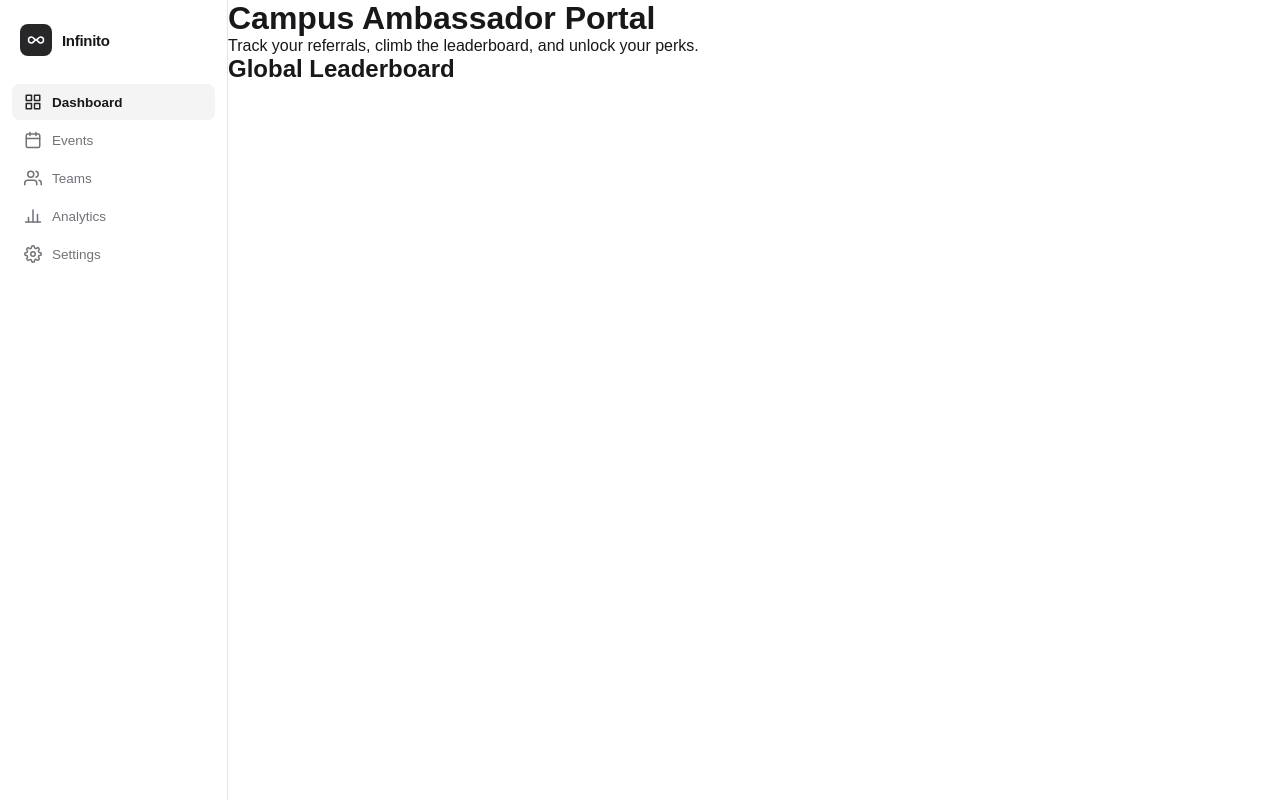
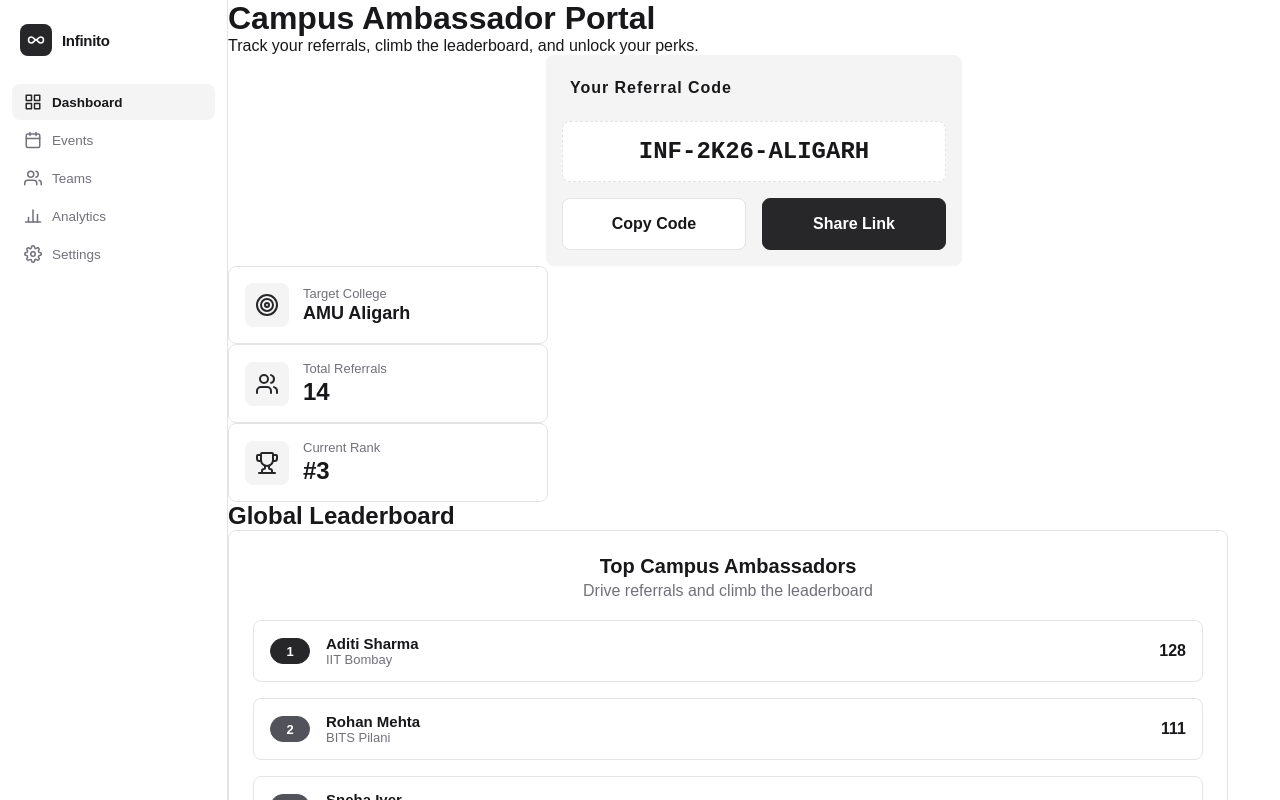
Before and after one commit to Infinito2k26/Infinito2026, a Next.js app in the folder apps/web/: page /dashboard/ca in a window 1280 px wide. Shown: the top 800 px of the page. Built offline with nearby package versions, Linux system fonts and the light colour scheme.

Commit message:
fix: CSS

```diff
--- a/apps/web/app/dashboard/ca/page.tsx
+++ b/apps/web/app/dashboard/ca/page.tsx
@@ -1,10 +1,10 @@
 "use client";
 
 // eslint-disable-next-line @typescript-eslint/no-unused-vars
-import { useState, useEffect } from "react";
-// import { ReferralCodeDisplay } from "@/components/ca/ReferralCodeDisplay";
-// import { StatCard } from "@/components/ca/StatCard";
-// import { LeaderboardWidget } from "@/components/ca/LeaderboardWidget";
+import  {useState, useEffect } from "react";
+import  ReferralCodeDisplay  from "@/components/ca/ReferralCodeDisplay";
+import  StatCard  from "@/components/ca/StatCard";
+import LeaderboardWidget from "@/components/ca/LeaderboardWidget";
 // eslint-disable-next-line @typescript-eslint/no-unused-vars
 import { Users, Trophy, Target } from "lucide-react";
 
@@ -65,42 +65,42 @@ export default function CADashboardPage() {
         <div className="grid grid-cols-1 md:grid-cols-3 gap-6">
         <div className="md:col-span-2">
           {/* Passing the smart handlers down to the dumb UI */}
-            {/* <ReferralCodeDisplay
+            <ReferralCodeDisplay
             code={caData.referralCode}
             onCopy={handleCopyCode}
             onShare={handleShareLink}
-          /> */}
+          />
         </div>
 
         <div className="md:col-span-1">
-            {/* <StatCard
+            <StatCard
             title="Target College"
             value={caData.targetCollege}
             icon={<Target className="h-5 w-5 text-gray-400" />}
             isTextValue={true}
-          /> */}
+          />
         </div>
         </div>
 
       {/* Middle Row: The Metrics */}
         <div className="grid grid-cols-1 sm:grid-cols-2 gap-6">
-        {/* <StatCard
+        <StatCard
             title="Total Referrals"
             value={caData.referralCount}
             icon={<Users className="h-5 w-5 text-blue-500" />}
-        /> */}
-        {/* <StatCard
+        />
+        <StatCard
             title="Current Rank"
             value={`#${caData.rank}`}
             icon={<Trophy className="h-5 w-5 text-yellow-500" />}
-        /> */}
+        />
         </div>
 
       {/* Bottom Row: The Competition */}
         <div className="mt-12">
         <h2 className="text-xl font-bold mb-4">Global Leaderboard</h2>
         {/* Pass an array of dummy leaderboard data down to the widget */}
-        {/* <LeaderboardWidget /> */}
+        <LeaderboardWidget />
         </div>
     </div>
     );
--- /dev/null
+++ b/apps/web/components/ca/ReferralCodeDisplay.module.css
@@ -0,0 +1,82 @@
+.container {
+    width: 100%;
+    max-width: 26rem;
+    border-radius: var(--radius-md);
+    background-color: var(--color-bg-secondary);
+    display: flex;
+    flex-direction: column;
+    gap: 1rem;
+    margin-inline: auto;
+    padding: var(--spacing-container);
+}
+
+.label {
+    font-weight: 600;
+    letter-spacing: 0.06em;
+    color: var(--color-text-primary);
+    padding: 0.5rem;
+}
+
+.codeBox {
+    display: flex;
+    align-items: center;
+    justify-content: center;
+    padding: 1rem;
+    border-radius: var(--radius-md);
+    background-color: var(--color-surface);
+    border: 1.5px dashed var(--color-border);
+}
+
+.code {
+    font-family: "SFMono-Regular", "JetBrains Mono", ui-monospace, monospace;
+    font-weight: 600;
+    font-size: clamp(1.1rem, 4vw, 1.5rem);
+    white-space: nowrap;
+    overflow-x: auto;
+    max-width: 100%;
+    color: var(--color-text-primary);
+}
+
+.actions {
+    display: flex;
+    flex-wrap: wrap;
+    /* buttons drop to a new row on very narrow parents */
+    gap: 1rem;
+}
+
+.btn {
+    flex: 1 1 8rem;
+    /* grow evenly, but never below ~128px before wrapping */
+    padding: 1rem 1rem;
+    font-size: 1rem;
+    font-weight: 600;
+    border-radius: var(--radius-md);
+    border: 1px solid var(--color-border);
+    cursor: pointer;
+    transition: transform 0.08s ease, background-color 0.15s ease;
+    font-family: inherit;
+}
+
+.btn:active {
+    transform: scale(0.97);
+}
+
+.secondary {
+    background-color: var(--color-surface);
+    color: var(--color-text-primary);
+}
+
+.secondary:hover {
+    background-color: var(--color-bg-secondary);
+}
+
+.primary {
+    background-color: var(--color-accent-primary);
+    color: var(--color-bg-primary);
+    border-color: var(--color-accent-primary);
+}
+
+.primary:hover {
+    background-color: var(--color-accent-secondary);
+    border-color: var(--color-accent-secondary);
+}
--- /dev/null
+++ b/apps/web/components/ca/ReferralCodeDisplay.tsx
@@ -0,0 +1,35 @@
+"use client";
+
+import styles from "./ReferralCodeDisplay.module.css";
+
+interface ReferralCodeDisplayProps {
+  code: string;
+  onCopy: () => void;
+  onShare: () => void;
+}
+export default function ReferralCodeDisplay({ code, onCopy, onShare }: ReferralCodeDisplayProps) {
+  return (
+    <div className={styles.container}>
+      <span className={styles.label}>Your Referral Code</span>
+      <div className={styles.codeBox}>
+        <span className={styles.code}>{code}</span>
+      </div>
+      <div className={styles.actions}>
+        <button
+          type="button"
+          className={`${styles.btn} ${styles.secondary}`}
+          onClick={onCopy}
+        >
+          Copy Code
+        </button>
+        <button
+          type="button"
+          className={`${styles.btn} ${styles.primary}`}
+          onClick={onShare}
+        >
+          Share Link
+        </button>
+      </div>
+    </div>
+  );
+}
--- /dev/null
+++ b/apps/web/components/ca/StatCard.tsx
@@ -0,0 +1,20 @@
+import styles from "./StatCard.module.css";
+
+interface StatCardProps {
+  title: string;
+  value: string | number;
+  icon: React.ReactNode;
+  isTextValue?: boolean;
+}
+
+export default function StatCard({ title, value, icon, isTextValue }: StatCardProps) {
+  return (
+    <div className={styles.card}>
+      <div className={styles.icon}>{icon}</div>
+      <div className={styles.content}>
+        <p className={styles.title}>{title}</p>
+        <p className={isTextValue ? styles.valueText : styles.value}>{value}</p>
+      </div>
+    </div>
+  )
+}
--- a/apps/web/tsconfig.json
+++ b/apps/web/tsconfig.json
@@ -7,6 +7,7 @@
       }
     ],
     "strictNullChecks": true,
+    "strict": true,
     "esModuleInterop": true,
     "allowSyntheticDefaultImports": true,
     "baseUrl": ".",
```
Also changed, not shown: apps/web/components/ca/LeaderboardWidget.module.css (renamed from apps/web/components/ca/LeaderboardWidget/LeaderboardWidget.module.css, +12 -5 lines), apps/web/components/ca/LeaderboardWidget.tsx (renamed from apps/web/components/ca/LeaderboardWidget/LeaderboardWidget.tsx, +4 -4 lines), apps/web/components/ca/ReferralCodeDisplay/ReferralCodeDisplay.module.css (deleted, +0 -72 lines), apps/web/components/ca/ReferralCodeDisplay/ReferralCodeDisplay.tsx (deleted, +0 -35 lines), apps/web/components/ca/StatCard/StatCard.tsx (deleted, +0 -22 lines), apps/web/components/ca/StatCard.module.css (renamed from apps/web/components/ca/StatCard/StatCard.module.css).
